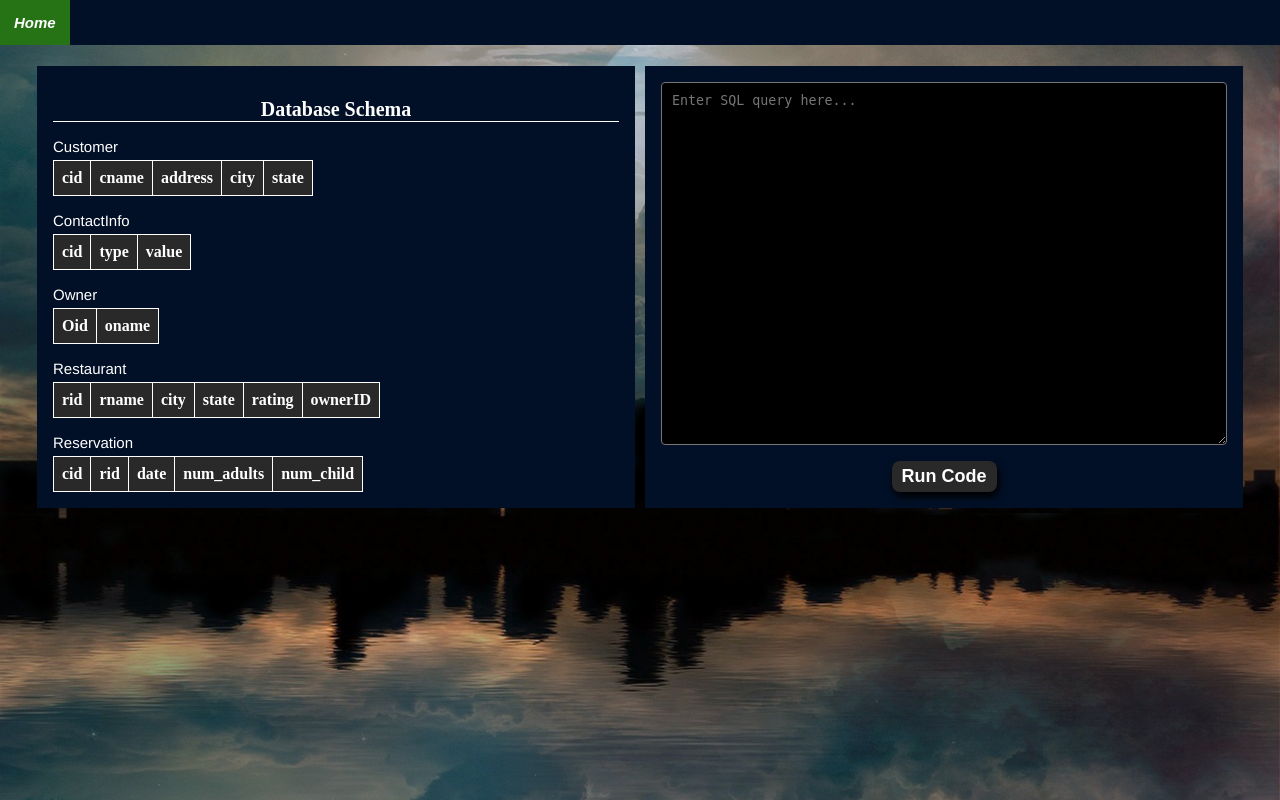
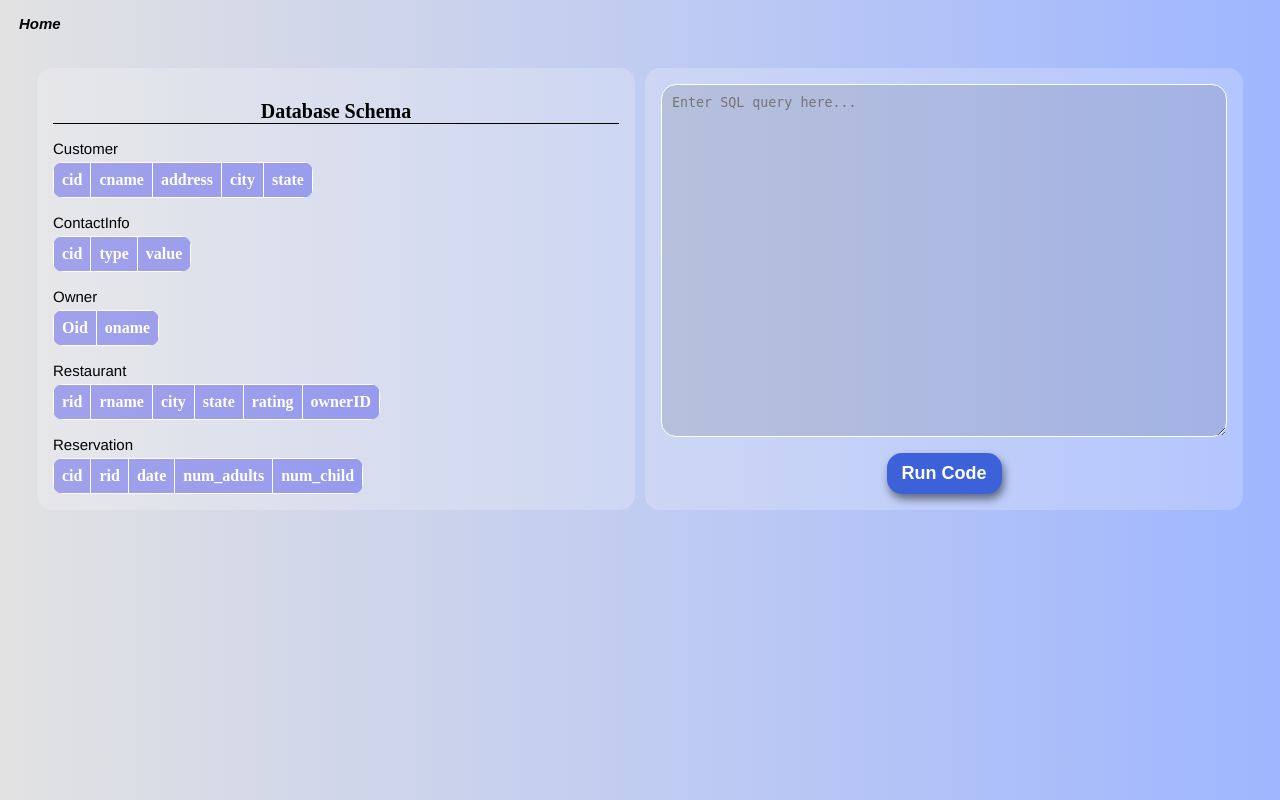
Before and after one commit to AuricFox/Skylar, a Flask app: page / in a window 1280 px wide. Run offline with Flask 3, Linux system fonts and the light colour scheme; lists and menus that the app fills with data are empty; parts of the project's set-up code (start-up, migrations or seed data) failed here and were passed over.

Commit message:
Restyling main page

```diff
--- a/app/static/css/base.css
+++ b/app/static/css/base.css
@@ -25,10 +25,8 @@
 /* ========== Body ========== */
 
 body {
-    background-image: url(../images/future.jpg);
-    background-size: cover;
-    background-position: center;
-    background-color: #082048;
+    background-color: #9fb6ff;
+    background: linear-gradient(to right, #e2e2e2, #9fb6ff);
     font-family: 'Times New Roman', Times, serif;
     width: 100%;
     position: relative;
@@ -45,21 +43,15 @@
 
 #nav-bar {
     margin-bottom: 1rem;
-    background-color: #021027;
+    background: linear-gradient(to right, #e2e2e2, #9fb6ff);
     display: flex;
     flex-direction: row;
 }
 
 .nav {
-    list-style-type: none;
-    margin: 0;
-    padding: 0;
+    display: flex;
+    flex-direction: row;
     overflow: hidden;
-}
-
-.nav li {
-    display: inline;
-    float: left;
 }
 
 .nav-tile {
@@ -68,18 +60,23 @@
     font-weight: bold;
     font-style: italic;
     display: block;
-    color: #FFFFFF;
+    color: #000;
     text-align: center;
-    padding: 14px;
+    padding: 10px 14px;
+    margin: 5px;
+    border-radius: 15px;
     text-decoration: none;
 }
 
 .active {
-    background: #0d4600;
+    background: #3d61d9;
+    color: #FFFFFF;
 }
 
 .nav-tile:hover {
-    background: #267315;
+    transition: 0.5s;
+    background: #3d61d9;
+    color:#FFFFFF;
     cursor: pointer;
 }
 
@@ -98,15 +95,16 @@
 }
 
 .topic {
-    background-color: #021027;
+    background-color: rgba(255,255,255,0.2);
     padding: 1rem;
     margin: 5px;
+    border-radius: 15px;
     overflow-x: auto;
     overflow-y: auto;
 }
 
 .title {
-    color: #FFFFFF;
+    color: #000;
     font-size: 20px;
     font-weight: bold;
     text-align: center;
@@ -115,20 +113,22 @@
 
 #schema .title {
     margin-bottom: 1rem;
-    border-bottom: 1px solid #FFFFFF;
+    border-bottom: 1px solid #000;
 }
 
 /* ========== Schema Table ========== */
 
 .table-name {
     font-size: 15px;
-    color: #FFFFFF;
+    color: #000;
     font-family:'Franklin Gothic Medium', 'Arial Narrow', Arial, sans-serif;
     margin-bottom: 5px;
 }
 
 .schema-table {
     border-collapse: collapse;
+    border-radius: 10px;
+    overflow: hidden;
 }
 
 .schema-table:not(:last-child) {
@@ -140,7 +140,7 @@
     text-align: left;
     border: 1px solid #FFFFFF;
     padding: 8px;
-    background-color: #292929;
+    background-color: rgba(0,0,234,0.3);
 }
 
 /* ========== Terminal ========== */
@@ -154,22 +154,25 @@
 
 textarea {
     padding: 10px;
-    background-color: #000;
-    border-radius: 4px;
+    background-color: rgba(0,0,0,0.1);
+    border: 1px solid #FFFFFF;
+    border-radius: 15px;
     height: 90%;
     min-height: 100px;
     min-width: 100%;
     max-width: 100%;
     color:#FFFFFF;
+    outline: none;
 }
 
 button {
-    box-shadow: 2px 5px 8px #000;
+    transition: 0.5s;
+    box-shadow: 2px 5px 8px rgba(0,0,0,0.5);
     margin-top: 1rem;
-    padding: 5px 10px;
+    padding: 10px 15px;
     width: fit-content;
-    background-color: #292929;
-    border-radius: 8px;
+    background-color: #3d61d9;
+    border-radius: 15px;
     border: none;
     color: #FFFFFF;
     font-size: large;
@@ -177,10 +180,9 @@
 }
 
 button:hover {
-    transition: background-color 0.3s ease-in-out;
+    transition: 0.5s;
     cursor: pointer;
-    background-color: #FFFFFF;
-    color: #000;
+    background-color: rgba(234, 0, 0, 0.7);
 }
 
 /* ========== Response Section ========== */
@@ -189,7 +191,8 @@
     display: flex;
     flex-direction: column;
     margin: 0 2rem 2rem 2rem;
-    background-color: #021027;
+    background-color: rgba(255, 255, 255, 0.2);
+    border-radius: 15px;
     color: #FFFFFF;
     max-height: 20rem;
 }
@@ -213,7 +216,7 @@
     text-align: left;
     border: 1px solid #FFFFFF;
     padding: 8px;
-    background-color: #292929;
+    background-color: rgb(78, 78, 209);
 }
 
 .data-table td {
@@ -221,7 +224,7 @@
     text-align: left;
     border: 1px solid #FFFFFF;
     padding: 8px;
-    background-color: #555;
+    background-color: rgba(0, 0, 0, 0.2);
 }
 
 .error {
```
